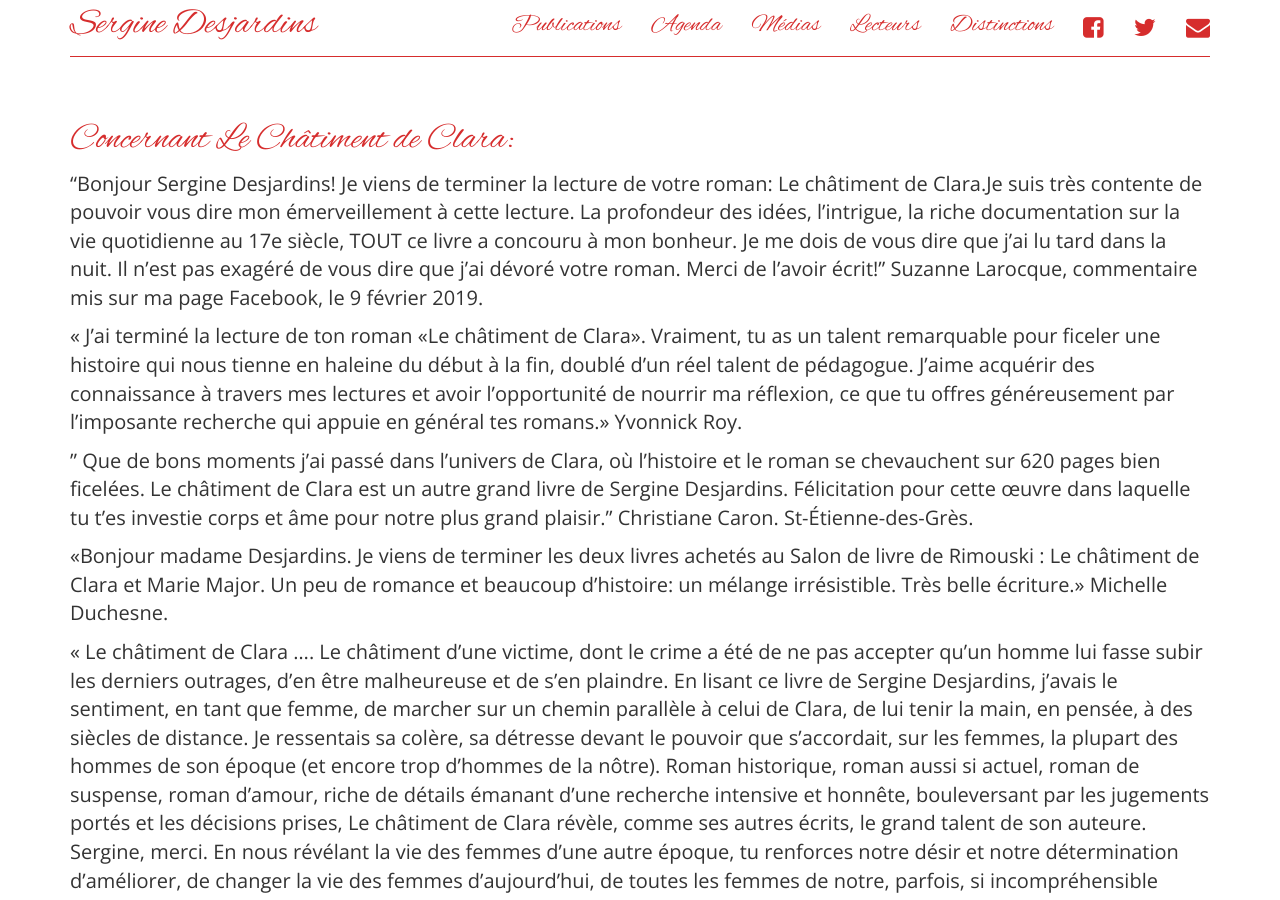
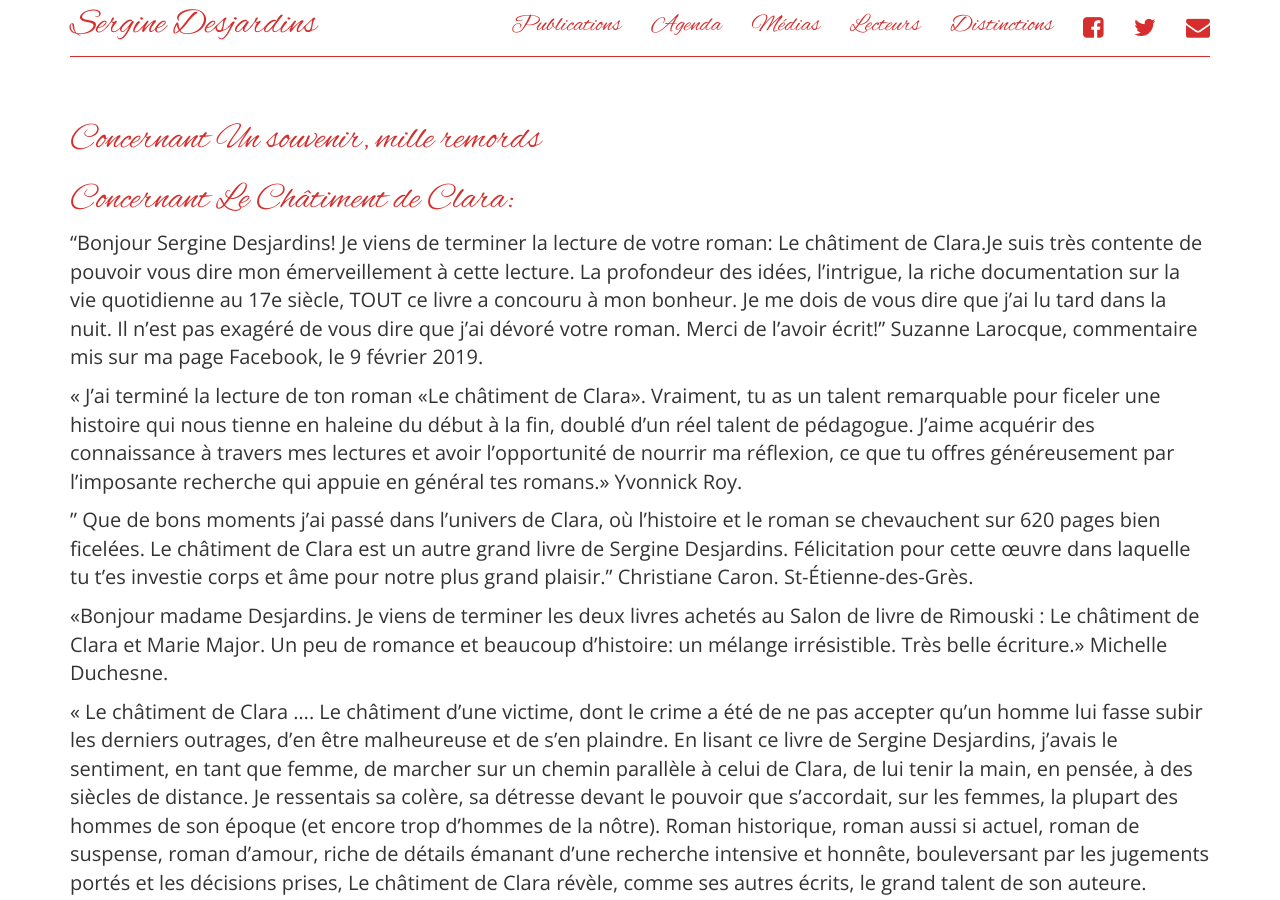
Before and after one commit to serginedesjardins/serginedesjardins.github.io, a Jekyll site: the page built from lecteurs.md, in a window 1280 px wide and 900 px high. Built offline with Jekyll 4.4.1, drawn with Linux system fonts in a browser that asks for light colours; nearby versions of some CDN libraries.

Commit message:
Update lecteurs.md

```diff
--- a/lecteurs.md
+++ b/lecteurs.md
@@ -3,6 +3,8 @@ layout: default
 title: Lecteurs
 permalink: /lecteurs/
 ---
+
+# Concernant Un souvenir, mille remords
 
 # Concernant Le Châtiment de Clara:
 
```
